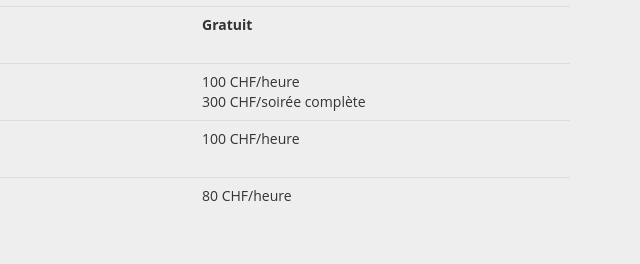
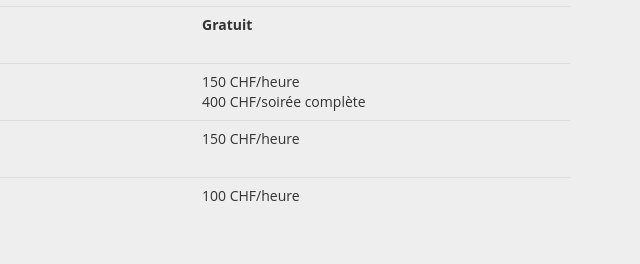
Before and after one commit to suisseseduction/suisseduction, a plain HTML site: page index.html in a window 1280 px wide. Shown: the part 4308-4572 px from the top of the page, 640-1280 px from the left. Drawn offline with Linux system fonts and the light colour scheme; a web font is replaced by a local one.

Commit message:
Updated prices

```diff
--- a/index.html
+++ b/index.html
@@ -422,9 +422,9 @@
             </td>
             <td lang="fr">Présentiel</td>
             <td lang="fr">
-              100 CHF/heure
+              150 CHF/heure
               <br />
-              300 CHF/soirée complète
+              400 CHF/soirée complète
             </td>
           </tr>
           <tr>
@@ -436,12 +436,12 @@
               </strong>
             </td>
             <td lang="fr">Présentiel</td>
-            <td lang="fr">100 CHF/heure</td>
+            <td lang="fr">150 CHF/heure</td>
           </tr>
           <tr>
             <td lang="fr"><strong>Séance coaching</strong></td>
             <td lang="fr">Appel, visioconférence</td>
-            <td lang="fr">80 CHF/heure</td>
+            <td lang="fr">100 CHF/heure</td>
           </tr>
         </table>
       </div>
```
